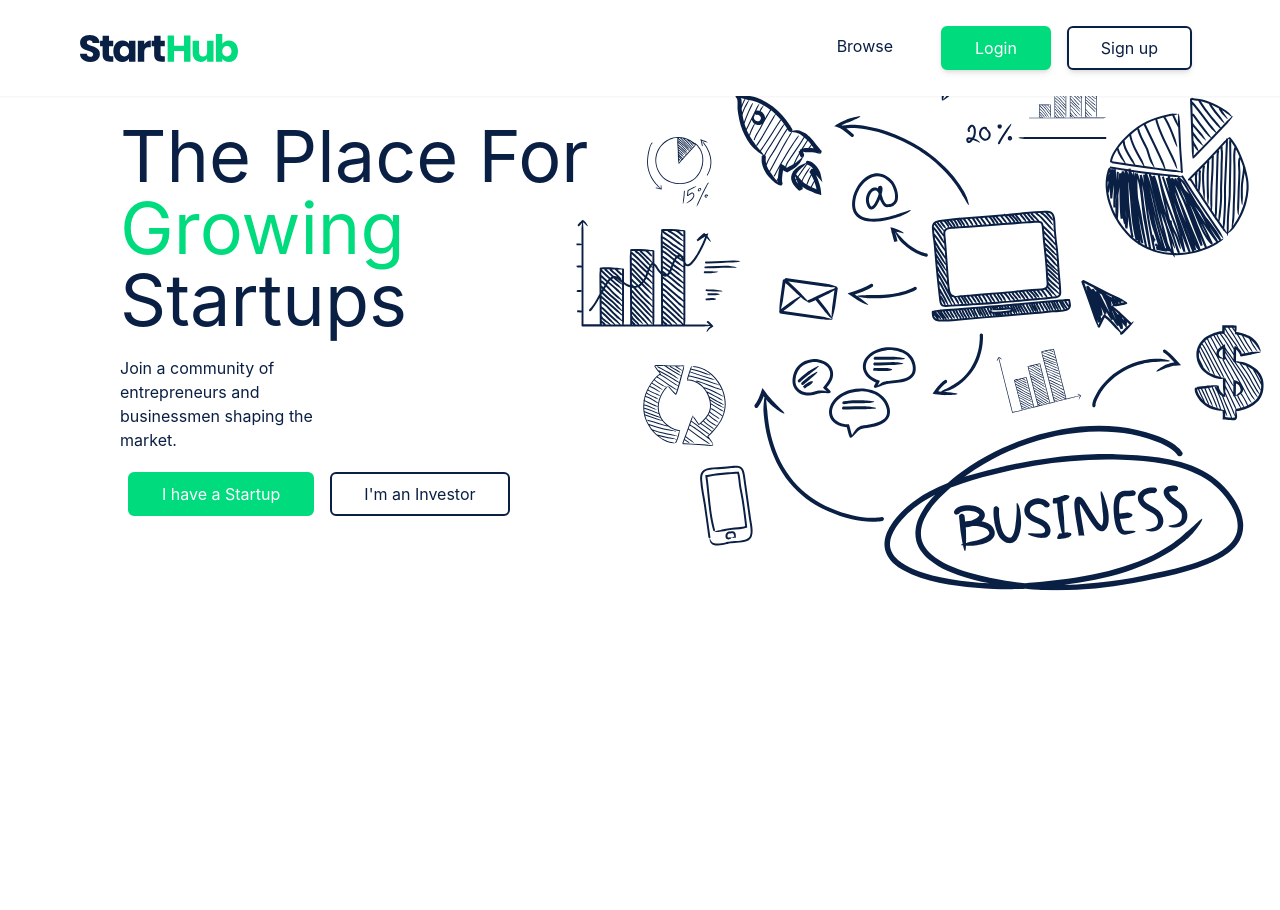
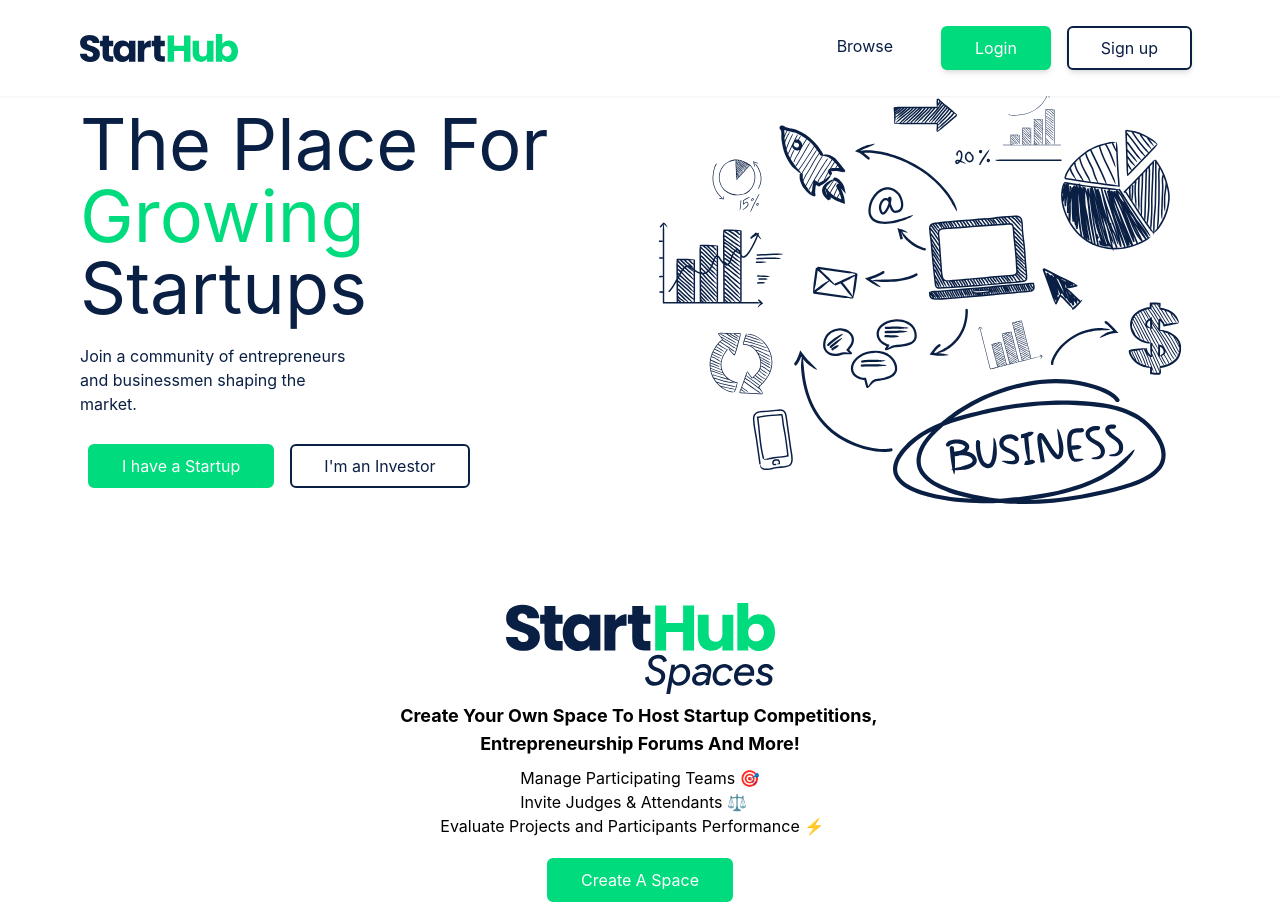
Before and after one commit to louaibouzaher/starthub, a Next.js app: page / in a window 1280 px wide. Before the commit the page ends 800 px from the top, so only its background shows below. Built offline with nearby package versions, Linux system fonts and the light colour scheme.

Commit message:
Edits on Space Main

```diff
--- a/pages/index.js
+++ b/pages/index.js
@@ -1,11 +1,13 @@
 import { Navbar } from '../src/components/Navbar'
 import { Hero } from '../src/components/Hero'
+import { SpaceMain } from '../src/components/SpaceMain'
 
 function Home() {
   return (
     <>
       <Navbar isConnected={false} />
       <Hero />
+      <SpaceMain />
     </>
   )
 }
--- a/src/components/Hero.js
+++ b/src/components/Hero.js
@@ -4,8 +4,8 @@ import { Button } from './Button'
 
 export const Hero = () => {
   return (
-    <div className="h-3/4 w-full flex justify-center items-center p-20 overflow-x-hidden">
-      <div className="flex flex-col w-1/2 p-10 justify-center items-start">
+    <div className=" flex justify-center items-center p-20 overflow-x-hidden">
+      <div className="flex flex-col w-1/2 justify-center items-start">
         <div className="text-left font-sans text-7xl text-dark ">
           The Place For <br /> <span className="text-green">Growing</span> Startups
         </div>
@@ -13,7 +13,7 @@ export const Hero = () => {
           Join a community of entrepreneurs and businessmen shaping the market.
         </div>
 
-        <div className="flex flex-row mt-5">
+        <div className="flex flex-row mt-7">
           <Link href="/browse" passHref>
             <Button
               label="I have a Startup"
@@ -35,7 +35,7 @@ export const Hero = () => {
         </div>
       </div>
       <HeroImage
-        className={'flex flex-col w-1/2 justify-center items-center scale-125'}
+        className={'flex flex-col w-1/2  justify-center items-center scale-95'}
       />
     </div>
   )
```
Also changed, not shown: 1 other file (tests, documents, lock files or other folders).
